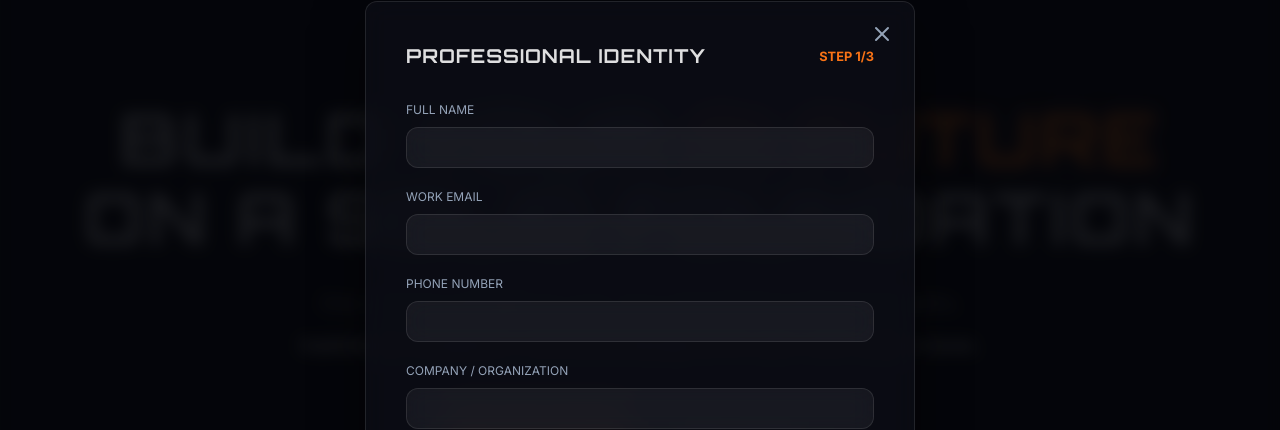
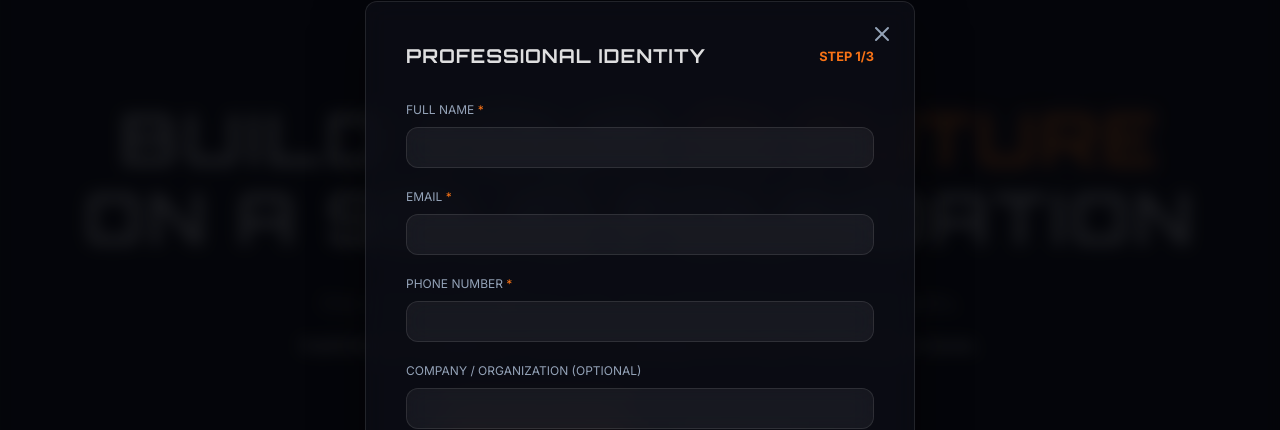
Before and after one commit to Phani-Prasad/trainVector, a React (Vite) app: page / in a window 1280 px wide. Both pictures are taken after a click on the button "JOIN COHORT". Shown: the part 125-555 px from the top of the page. Built offline with nearby package versions, Linux system fonts and the light colour scheme; the HTML template or start-up script is replaced by a standard one.

Commit message:
Update platform content and registration flow

```diff
--- a/src/App.tsx
+++ b/src/App.tsx
@@ -39,6 +39,7 @@ const App = () => {
   const [step, setStep] = useState(1);
   const [isSubmitting, setIsSubmitting] = useState(false);
   const [isSuccess, setIsSuccess] = useState(false);
+  const [formError, setFormError] = useState('');
 
   const [formData, setFormData] = useState({
     name: '',
@@ -88,6 +89,7 @@ const App = () => {
     setIsModalOpen(true);
     setStep(1);
     setIsSuccess(false);
+    setFormError('');
     setFormData({ ...formData, specialization: '' });
   };
 
@@ -438,8 +440,8 @@ const App = () => {
           {[
             { q: "Is this program suitable for beginners?", a: "Yes! The program starts with a Shared AI Foundation module that brings everyone up to speed — regardless of your background. From there, you branch into your role-specific track. You only need curiosity and a growth mindset." },
             { q: "How much time do I need to commit per week?", a: "We recommend 6–8 hours per week. This includes self-paced modules, live workshops (2 hrs/week), and hands-on project work." },
-            { q: "Which track should I choose?", a: "Choose based on your current role: Developers & Architects for builders, PMs & BAs for product folks, Delivery Managers for project leaders, and Executives & Leaders for strategic decision-makers. Not sure? Apply and we'll guide you." },
-            { q: "Do I get a certificate at the end?", a: "Yes! Upon successful completion of your track, you receive a trainVector AI Mastery Certificate — verified and shareable on LinkedIn. You also get access to exclusive alumni alumni community and resources." },
+            { q: "Which track should I choose?", a: "Choose based on your current role: Builder Track -Developers & Architects , Product Management Track- Product Managers & BAs, Delivery & Execution Track -Program Managers and Scrum Masters and Strategic Decision Makers Track - Executives & Leaders . Not sure? Apply and we'll guide you." },
+            { q: "Do I get a certificate at the end?", a: "Yes! Upon successful completion of your track, you receive a trainVector AI Mastery Certificate verified and shareable on LinkedIn. You also get access to exclusive alumni community and resources." },
             { q: "Is the content updated regularly?", a: "Absolutely. AI moves fast and so do we. The curriculum is reviewed and updated every cohort to reflect the latest models, tools, and industry best practices — including emerging topics like MCP and multi-agent systems." },
             { q: "What is the investment/cost?", a: "Pricing is based on your selected track and cohort. Apply now and our admissions team will share the full fee structure and any early-bird offers available for the upcoming cohort." }
           ].map((item, i) => (
@@ -571,7 +573,7 @@ const App = () => {
                   <CheckCircle2 size={64} color="var(--primary)" style={{ marginBottom: '20px' }} />
                   <h2 className="font-orbitron">APPLICATION RECEIVED</h2>
                   <p style={{ color: 'var(--text-dim)', marginTop: '20px' }}>
-                          Welcome to the Vector, <strong>{formData.name}</strong>. Our admissions team will review your profile for the <strong>{formData.specialization}</strong> track and reach out within 48 hours.
+                    Welcome to the trainVector Academy, <strong>{formData.name}</strong>. Our admissions team will review your profile for the <strong>{formData.specialization}</strong> track and reach out within 48 hours.
                   </p>
                   <button onClick={() => setIsModalOpen(false)} className="glow-btn" style={{ marginTop: '40px' }}>Close Terminal</button>
                 </motion.div>
@@ -590,50 +592,76 @@ const App = () => {
                     {step === 1 && (
                       <motion.div key="step1" initial={{ x: 20, opacity: 0 }} animate={{ x: 0, opacity: 1 }} exit={{ x: -20, opacity: 0 }} style={{ display: 'flex', flexDirection: 'column', gap: '20px' }}>
                         <div className="input-field">
-                                    <label style={{ display: 'block', fontSize: '0.75rem', color: 'var(--text-dim)', marginBottom: '8px', textTransform: 'uppercase' }}>Full Name</label>
+                          <label style={{ display: 'block', fontSize: '0.75rem', color: 'var(--text-dim)', marginBottom: '8px', textTransform: 'uppercase' }}>Full Name <span style={{ color: 'var(--primary)' }}>*</span></label>
                           <input
                             required
                             type="text"
                             className="glass-card"
                             style={{ width: '100%', padding: '12px', background: 'rgba(255,255,255,0.05)', border: '1px solid var(--border)' }}
                             value={formData.name}
-                                        onChange={(e) => setFormData({...formData, name: e.target.value})}
+                            onChange={(e) => {
+                              setFormData({ ...formData, name: e.target.value });
+                              setFormError('');
+                            }}
                           />
                         </div>
                         <div className="input-field">
-                                    <label style={{ display: 'block', fontSize: '0.75rem', color: 'var(--text-dim)', marginBottom: '8px', textTransform: 'uppercase' }}>Work Email</label>
+                          <label style={{ display: 'block', fontSize: '0.75rem', color: 'var(--text-dim)', marginBottom: '8px', textTransform: 'uppercase' }}>Email <span style={{ color: 'var(--primary)' }}>*</span></label>
                           <input
                             required
                             type="email"
                             className="glass-card"
                             style={{ width: '100%', padding: '12px', background: 'rgba(255,255,255,0.05)', border: '1px solid var(--border)' }}
                             value={formData.email}
-                                        onChange={(e) => setFormData({...formData, email: e.target.value})}
+                            onChange={(e) => {
+                              setFormData({ ...formData, email: e.target.value });
+                              setFormError('');
+                            }}
                           />
                         </div>
                         <div className="input-field">
-                                    <label style={{ display: 'block', fontSize: '0.75rem', color: 'var(--text-dim)', marginBottom: '8px', textTransform: 'uppercase' }}>Phone Number</label>
+                          <label style={{ display: 'block', fontSize: '0.75rem', color: 'var(--text-dim)', marginBottom: '8px', textTransform: 'uppercase' }}>Phone Number <span style={{ color: 'var(--primary)' }}>*</span></label>
                           <input
                             required
                             type="tel"
                             className="glass-card"
                             style={{ width: '100%', padding: '12px', background: 'rgba(255,255,255,0.05)', border: '1px solid var(--border)' }}
                             value={formData.phone}
-                                        onChange={(e) => setFormData({...formData, phone: e.target.value})}
+                            onChange={(e) => {
+                              setFormData({ ...formData, phone: e.target.value });
+                              setFormError('');
+                            }}
                           />
                         </div>
                         <div className="input-field">
-                                    <label style={{ display: 'block', fontSize: '0.75rem', color: 'var(--text-dim)', marginBottom: '8px', textTransform: 'uppercase' }}>Company / Organization</label>
+                          <label style={{ display: 'block', fontSize: '0.75rem', color: 'var(--text-dim)', marginBottom: '8px', textTransform: 'uppercase' }}>Company / Organization (Optional)</label>
                           <input
-                                        required
                             type="text"
                             className="glass-card"
                             style={{ width: '100%', padding: '12px', background: 'rgba(255,255,255,0.05)', border: '1px solid var(--border)' }}
                             value={formData.company}
-                                        onChange={(e) => setFormData({...formData, company: e.target.value})}
+                            onChange={(e) => setFormData({ ...formData, company: e.target.value })}
                           />
                         </div>
-                            <button type="button" onClick={() => setStep(2)} disabled={!formData.name || !formData.email || !formData.phone} className="glow-btn" style={{ marginTop: '20px' }}>Next Sequence</button>
+                        {formError && (
+                          <motion.div initial={{ opacity: 0 }} animate={{ opacity: 1 }} style={{ color: '#ef4444', fontSize: '0.8rem', fontWeight: 600 }}>
+                            {formError}
+                          </motion.div>
+                        )}
+                        <button
+                          type="button"
+                          onClick={() => {
+                            if (!formData.name || !formData.email || !formData.phone) {
+                              setFormError('All fields with * are mandatory');
+                            } else {
+                              setStep(2);
+                            }
+                          }}
+                          className="glow-btn"
+                          style={{ marginTop: '20px' }}
+                        >
+                          Next Sequence
+                        </button>
                       </motion.div>
                     )}
 
@@ -642,7 +670,7 @@ const App = () => {
                         {roles.map((r, i) => (
                           <div
                             key={i}
-                                        onClick={() => setFormData({...formData, specialization: r.title})}
+                            onClick={() => setFormData({ ...formData, specialization: r.title })}
                             style={{
                               padding: '15px',
                               borderRadius: '8px',
@@ -673,7 +701,7 @@ const App = () => {
                             rows={3}
                             style={{ width: '100%', padding: '12px', background: 'rgba(255,255,255,0.05)', border: '1px solid var(--border)', resize: 'none' }}
                             value={formData.goals}
-                                        onChange={(e) => setFormData({...formData, goals: e.target.value})}
+                            onChange={(e) => setFormData({ ...formData, goals: e.target.value })}
                             placeholder="e.g. Scaling LLM Infrastructure..."
                           />
                         </div>
@@ -683,7 +711,7 @@ const App = () => {
                             className="glass-card"
                             style={{ width: '100%', padding: '12px', background: 'rgba(5, 6, 10, 1)', border: '1px solid var(--border)' }}
                             value={formData.experience}
-                                        onChange={(e) => setFormData({...formData, experience: e.target.value})}
+                            onChange={(e) => setFormData({ ...formData, experience: e.target.value })}
                           >
                             <option>Beginner (AI Curious)</option>
                             <option>Intermediate (Practical Use)</option>
```
Lines whose indentation alone changed are shown as unchanged.
